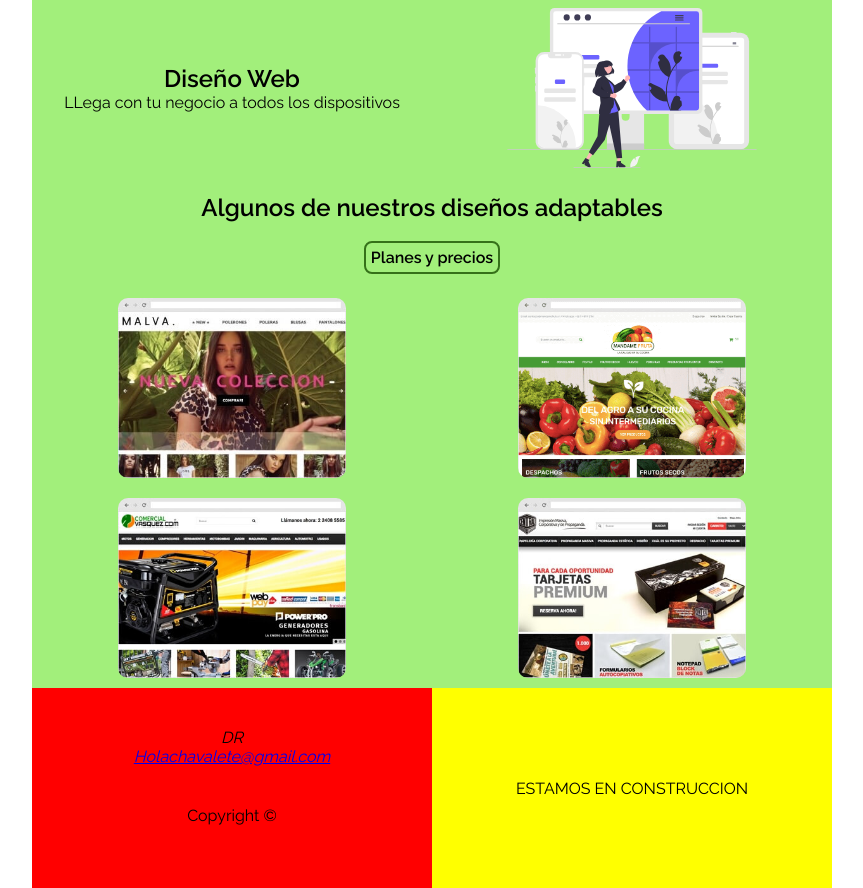
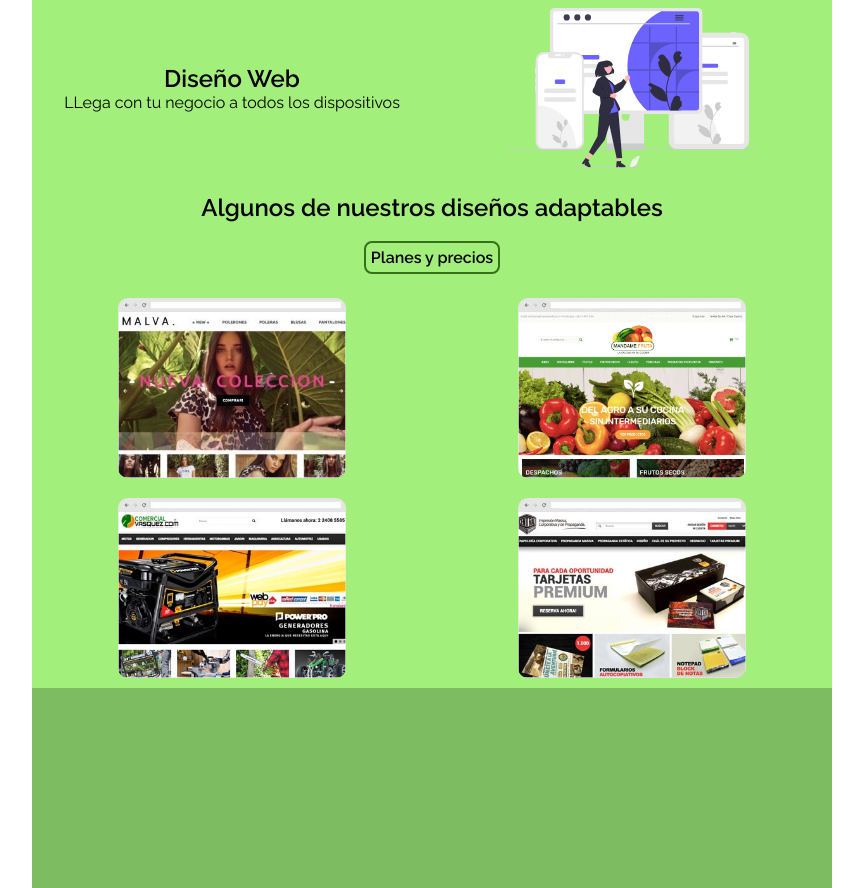
Before and after one commit to mrivdaniel/Landing_Page-NUCBA, a plain HTML site: page index.html in a window 1280 px wide. Shown: the part 112-1000 px from the top of the page, without its empty margins (208-1071 px from the left). Drawn offline with Linux system fonts and the light colour scheme.

Commit message:
reparacion anterior al footer

```diff
--- a/css/style.css
+++ b/css/style.css
@@ -241,50 +241,7 @@ body {
 /* footer en construccion */
 .footer {
     background-color: var(--navbar_footer);
-    display: flex;
 }
-
-.box {
-    width: 100%;
-    height: 200px;
-}
-
-.box1 {
-    background-color: red;
-    display: flex;
-    flex-direction: column;
-    align-items: center;
-}
-
-.footer__info {
-    display: flex;
-    flex-direction: column;
-    justify-content: center;
-    align-items: center;
-    padding: 1rem;
-    margin-bottom: 3rem;
-    margin-top: 3rem;
-}
-
-.box2 {
-    text-align: center;
-    display: flex;
-    justify-content: center;
-    align-items: center;
-}
-
-
-
-.box2 {
-    background-color: yellow;
-}
-
-
-
-
-
-
-
 
 
 /* media queries en 600px y 800px */
@@ -370,6 +327,8 @@ body {
         margin-right: auto;
     }
 
+
+
     .header__img {
         max-width: 80%;
         min-height: 80%;
--- a/index.html
+++ b/index.html
@@ -54,18 +54,9 @@
         </section>
     </main>
 
-    <footer class="footer">
-        <div class="box1 box">
-            <address class="footer__info">
-                <span class="footer__name">DR</span>
-                <a href="mailto:holachavalete@gmail.com" class="footer__link">Holachavalete@gmail.com</a>
-            </address>
-            <p class="footer__copyright">Copyright &copy</p>
-        </div>
-        <div class="box2 box">
-            <p>ESTAMOS EN CONSTRUCCION</p>
-        </div>
-    </footer>
+    <footer class="footer"></footer>
+
+
 
 
 
```
